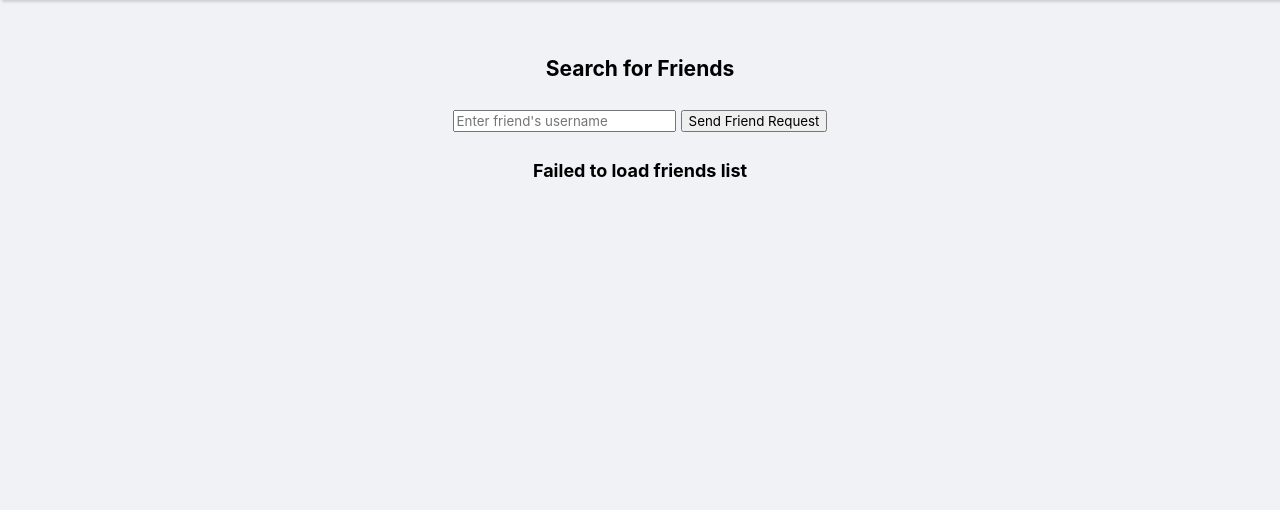
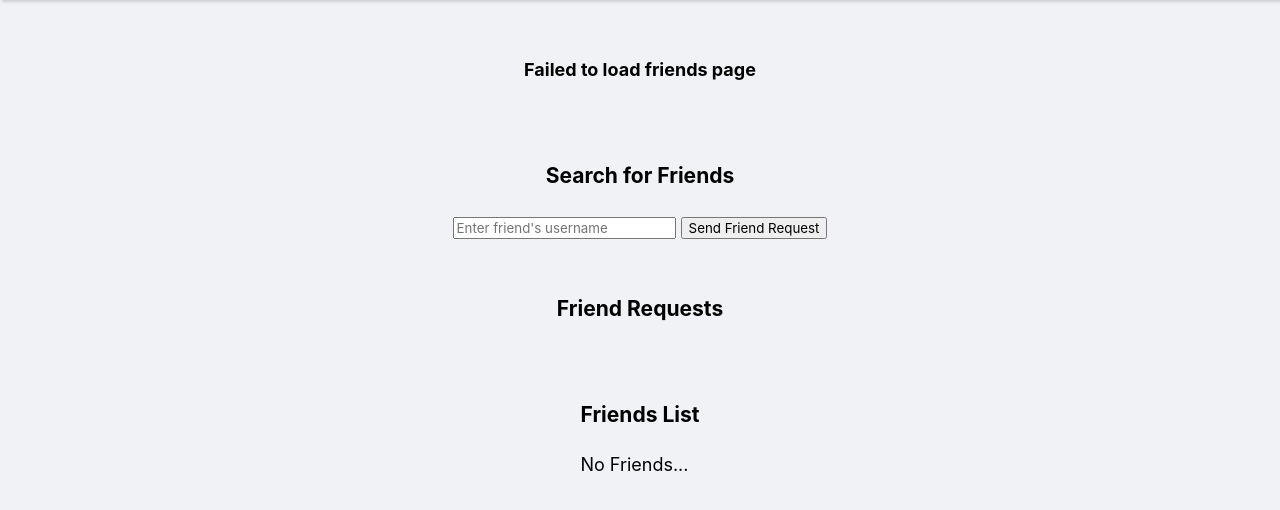
Before and after one commit to the-brain711/Fakebook, a Flask app: page /friends in a window 1280 px wide. Shown: the part 85-595 px from the top of the page. Run offline with Flask 3, Linux system fonts and the light colour scheme.

Commit message:
Display error messages on friends page better

```diff
--- a/src/Fakebook/models/friendrequest.py
+++ b/src/Fakebook/models/friendrequest.py
@@ -3,11 +3,11 @@ from datetime import datetime
 
 
 class FriendRequest:
-    def __init__(self, user_id=0, friend_id=0):
+    def __init__(self, user_id=0, friend_id=0, status=FriendRequestStatus.PENDING.value, creation_date: datetime=None):
         self.user_id = user_id
         self.friend_id = friend_id
-        self.status: FriendRequestStatus = FriendRequestStatus.PENDING.value
-        self.creation_date: datetime = None
+        self.status = status
+        self.creation_date = creation_date
         pass
 
     def accept_friend_request():
--- a/src/Fakebook/static/style.css
+++ b/src/Fakebook/static/style.css
@@ -228,7 +228,7 @@ nav h1 {
     color: darkgrey;
 }
 
-.friends-list-header {
+.friends-search {
     display: flex;
     align-items: center;
     flex-direction: column;
--- a/src/Fakebook/templates/friends.html
+++ b/src/Fakebook/templates/friends.html
@@ -3,17 +3,22 @@
 {% block title %}Fakebook - Friends{% endblock %}
 
 {% block content %}
+{% if msg %}
+<h4> {{ msg }}</h4>
+{% endif %}
 
-<div class="friends-list-header">
+<div class="friends-search">
     <h3>Search for Friends</h3>
     <form action="{{ url_for('views.send_friend_request') }}" method="post">
         <input type="search" name="searchbox-friends" id="searchbox-friends" autocomplete="no"
             placeholder="Enter friend's username" required>
         <input type="submit" name="search-friends-submit" id="search-friends-submit" value="Send Friend Request">
     </form>
-    {% if msg %}
-    <h4> {{ msg }}</h4>
-    {% endif %}
+</div>
+
+<div class="friend-requests">
+    <h3>Friend Requests</h3>
+
 </div>
 
 {% if friends %}
@@ -27,6 +32,11 @@
         {% endfor %}
     </div>
 </div>
+{% else %}
+<div>
+    <h3>Friends List</h3>
+    <label>No Friends...</label>
+</div>
 {% endif %}
 
 {% endblock %}
--- a/src/Fakebook/views.py
+++ b/src/Fakebook/views.py
@@ -44,9 +44,9 @@ def friends():
             if friends:
                 return render_template("friends.html", friends=friends)
             else:
-                msg = "No Friends..."
+                return render_template("friends.html", friends=None)
     else:
-        msg = "Failed to load friends list"
+        msg = "Failed to load friends page"
 
     return render_template("friends.html", msg=msg)
 
```
Also changed, not shown: src/Fakebook/models/user.py (+6 -3 lines).
